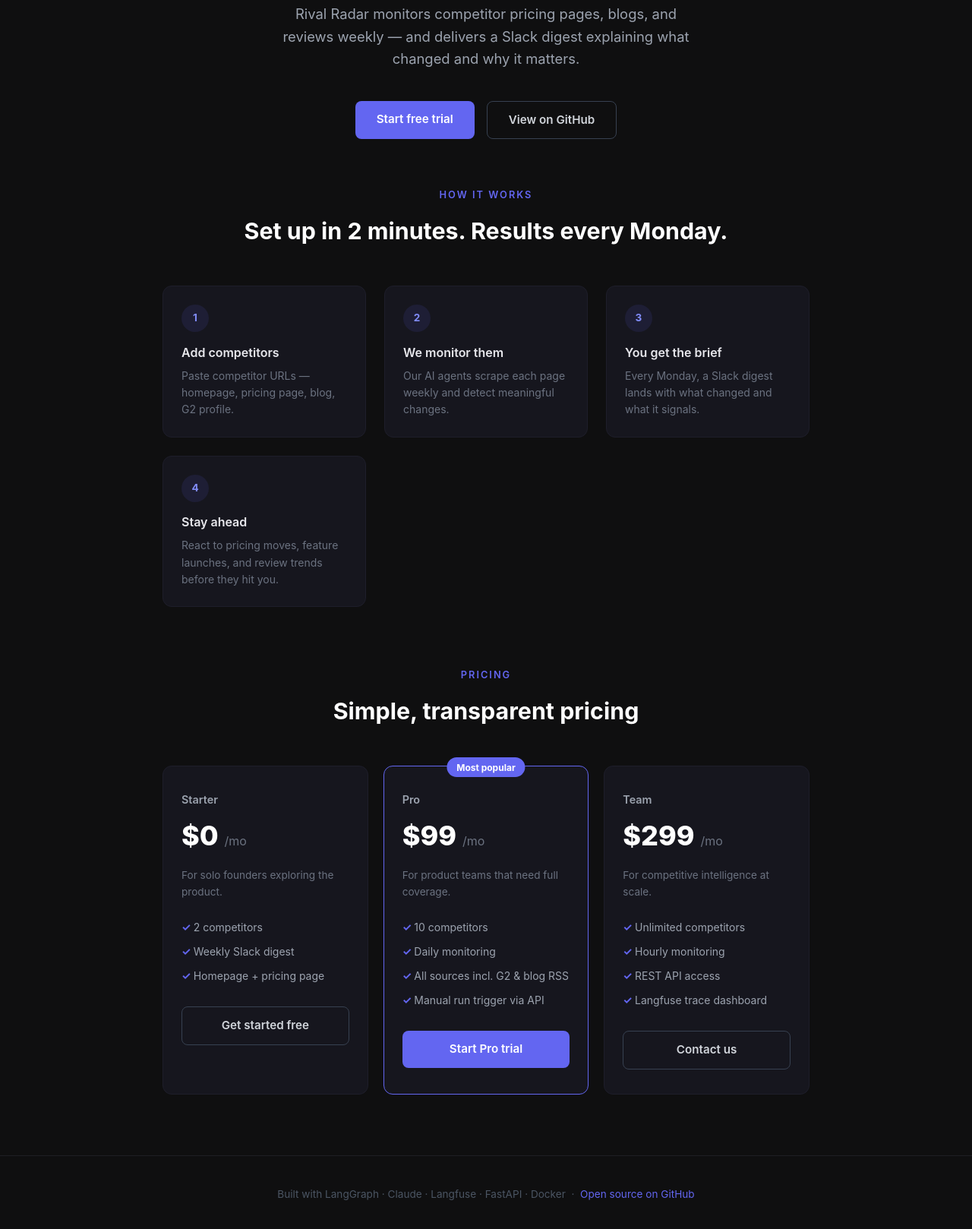
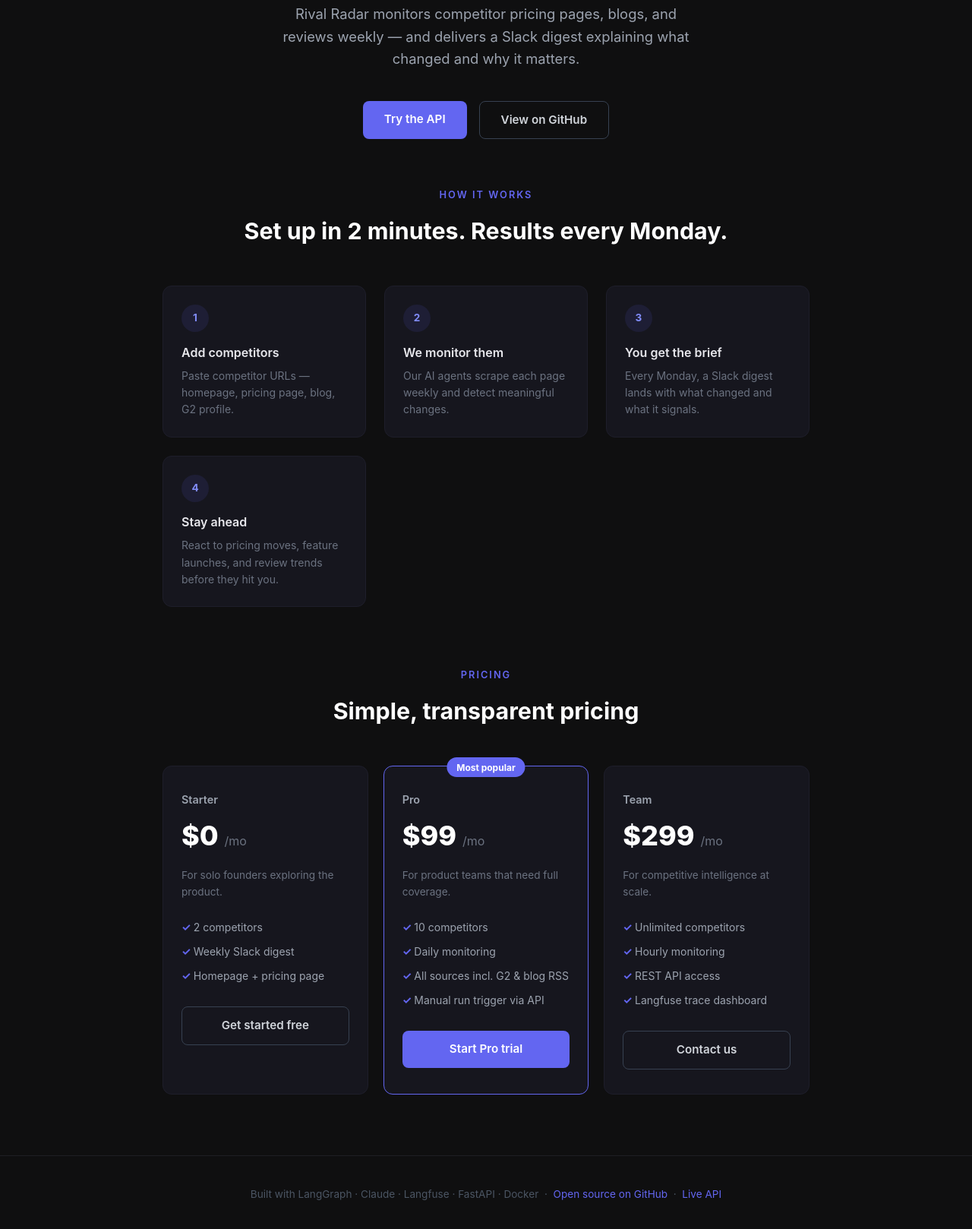
Before and after one commit to Akhilvallala1/rival-radar, a plain HTML site: page landing/index.html in a window 1280 px wide. Shown: the part 420-2038 px from the top of the page at 76% size. Drawn offline with Linux system fonts and the light colour scheme.

Commit message:
docs: add live API link to landing page

```diff
--- a/landing/index.html
+++ b/landing/index.html
@@ -167,7 +167,7 @@
     and delivers a Slack digest explaining what changed and why it matters.
   </p>
   <div class="cta-group">
-    <a href="#pricing" class="btn btn-primary">Start free trial</a>
+    <a href="https://rival-radar-247626835860.us-central1.run.app/docs" class="btn btn-primary">Try the API</a>
     <a href="https://github.com/Akhilvallala1/rival-radar" class="btn btn-secondary">View on GitHub</a>
   </div>
 </div>
@@ -246,6 +246,8 @@
   Built with LangGraph · Claude · Langfuse · FastAPI · Docker
   &nbsp;·&nbsp;
   <a href="https://github.com/Akhilvallala1/rival-radar">Open source on GitHub</a>
+  &nbsp;·&nbsp;
+  <a href="https://rival-radar-247626835860.us-central1.run.app/docs">Live API</a>
 </footer>
 
 </body>
```
